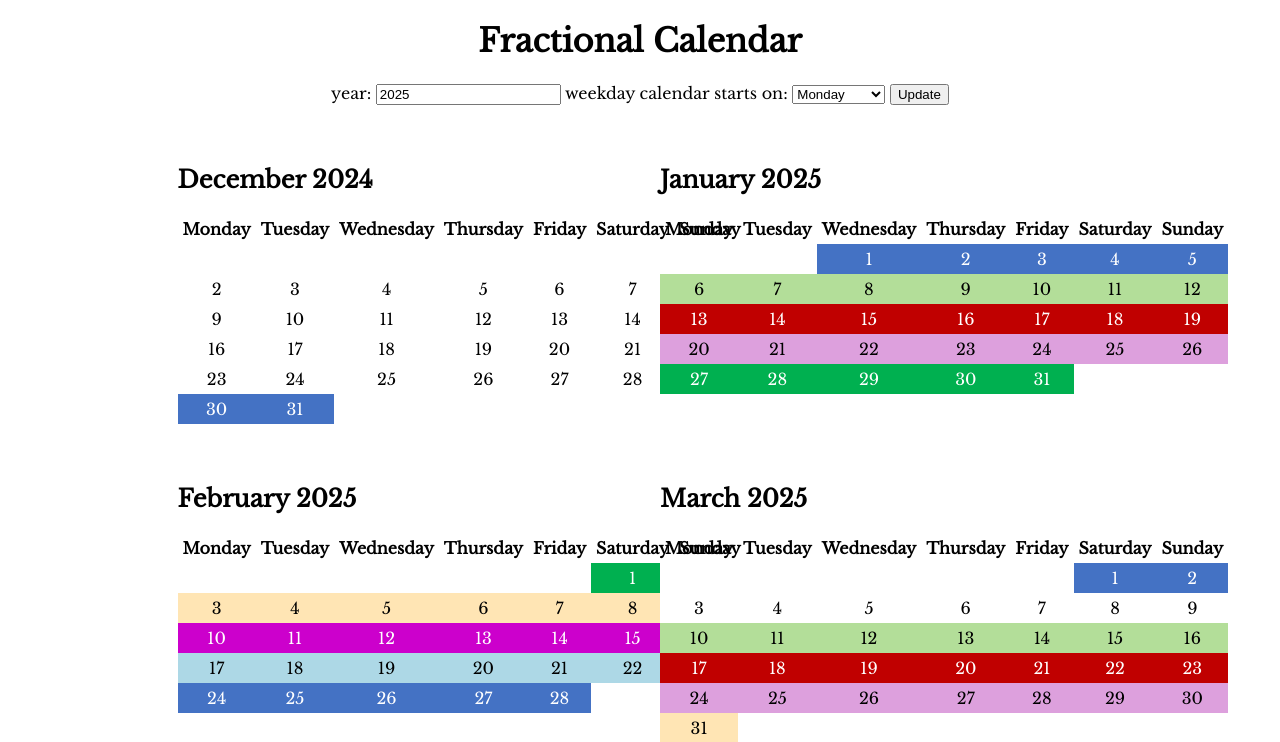
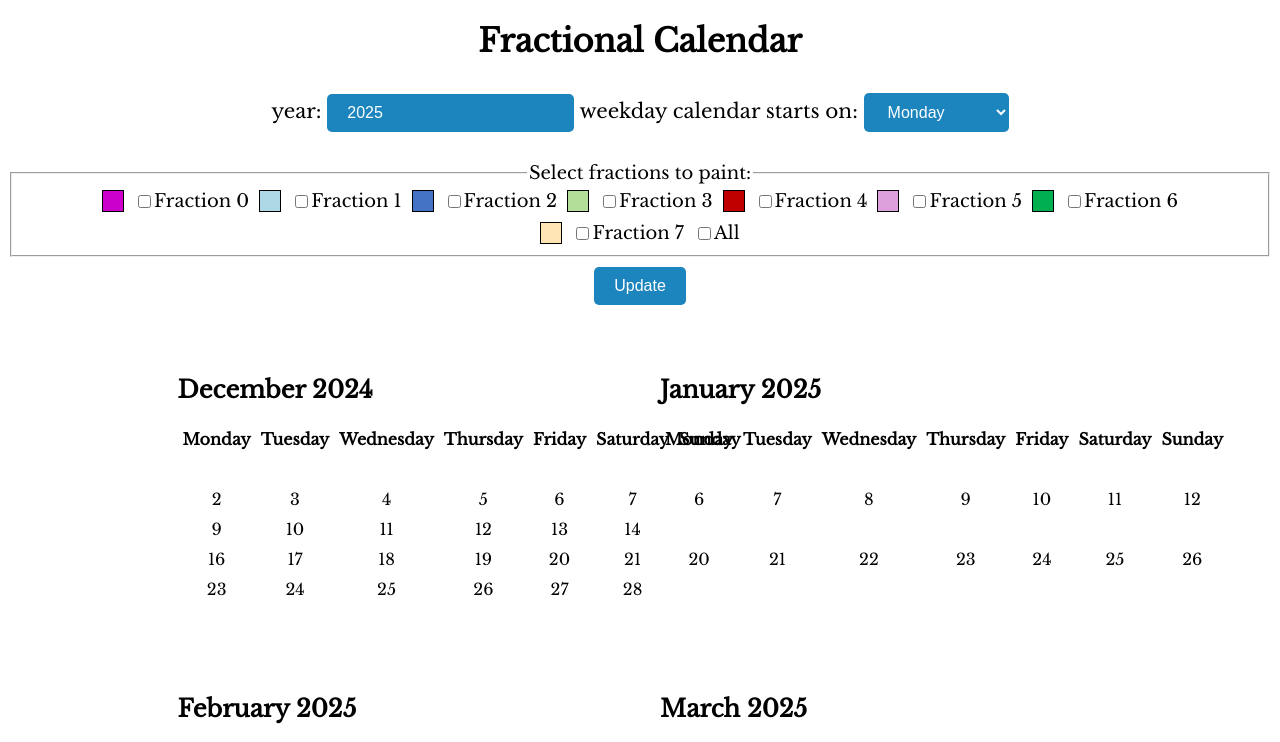
Before and after one commit to rodriesquivel13/FracScheduler, a Flask app: page / in a window 1280 px wide. Shown: the top 742 px of the page. Run offline with Flask 3, Linux system fonts and the light colour scheme.

Commit message:
progreso en el caculo de las fechasno fractional

```diff
--- a/app.py
+++ b/app.py
@@ -30,9 +30,16 @@
     # Obtener diciembre del año anterior
     previous_december = cal.monthdayscalendar(year - 1, 12)
 
+    # Obtener las fracciones seleccionadas
+    selected_fractions = request.args.getlist('fractions', type=str)
+    if 'all' in selected_fractions:
+        selected_fractions = list(range(8)) + ['all']
+    else:
+        selected_fractions = [int(f) for f in selected_fractions]
+
     day_names = [calendar.day_name[(i + start_day) % 7] for i in range(7)]
     months_with_index = list(enumerate(months))
-    return render_template('calendar.html', year=year, months_with_index=months_with_index, start_day=start_day, day_names=day_names, calendar=calendar, fractional_indices=fractional_indices, fraction_colors=fraction_colors, datetime=datetime, previous_december=previous_december)
+    return render_template('calendar.html', year=year, months_with_index=months_with_index, start_day=start_day, day_names=day_names, calendar=calendar, fractional_indices=fractional_indices, fraction_colors=fraction_colors, datetime=datetime, previous_december=previous_december, selected_fractions=selected_fractions)
 
 if __name__ == '__main__':
     app.run(debug=True)
--- a/static/styles.css
+++ b/static/styles.css
@@ -9,6 +9,7 @@
 form {
     text-align: center;
     margin-bottom: 20px;
+    font-size: 20px; /* Ajusta el tamaño de letra */
 }
 
 .calendar {
@@ -37,3 +38,46 @@
     background-color: #ffffff;  /* Asegurar que los campos vacíos sean completamente blancos */
     box-shadow: none;  /* Eliminar cualquier sombra */
 }
+
+.fraction-selector {
+    display: flex;
+    flex-direction: column;
+    font-size: 18px; /* Ajusta el tamaño de letra */
+    margin-top: 20px;
+    align-items: center; /* Centrar los elementos verticalmente */
+}
+.fraction-container {
+    display: flex;
+    flex-wrap: wrap;
+    gap: 10px;
+    justify-content: center; /* Centrar los elementos horizontalmente */
+}
+.fraction-label {
+    display: flex;
+    align-items: center;
+    margin-bottom: 10px;
+}
+.fraction-color {
+    width: 20px;
+    height: 20px;
+    margin-right: 10px;
+    border: 1px solid #000;
+}
+.fraction-item {
+    display: flex;
+    align-items: center;
+}
+.form-button {
+    font-size: 16px; /* Ajusta el tamaño de letra */
+    padding: 10px 20px; /* Ajusta el tamaño del botón */
+    margin-top: 10px; /* Espacio superior */
+    margin-bottom: 10px; /* Espacio inferior */
+    background-color: #1C85BE; /* Color de fondo */
+    color: white; /* Color del texto */
+    border: none; /* Sin borde */
+    border-radius: 5px; /* Bordes redondeados */
+    cursor: pointer; /* Cambia el cursor al pasar sobre el botón */
+}
+.form-button:hover {
+    background-color: #4472C4; /* Color de fondo al pasar el cursor */
+}
--- a/templates/calendar.html
+++ b/templates/calendar.html
@@ -11,9 +11,9 @@
     <h1>Fractional Calendar</h1>
     <form method="get" action="/">
         <label for="year">year:</label>
-        <input type="number" id="year" name="year" value="{{ year }}">
+        <input type="number" id="year" name="year" value="{{ year }}" class="form-button">
         <label for="start_day">weekday calendar starts on:</label>
-        <select id="start_day" name="start_day">
+        <select id="start_day" name="start_day" class="form-button">
             <option value="0" {% if start_day == 0 %}selected{% endif %}>Monday</option>
             <option value="1" {% if start_day == 1 %}selected{% endif %}>Tuesday</option>
             <option value="2" {% if start_day == 2 %}selected{% endif %}>Wednesday</option>
@@ -22,7 +22,23 @@
             <option value="5" {% if start_day == 5 %}selected{% endif %}>Saturday</option>
             <option value="6" {% if start_day == 6 %}selected{% endif %}>Sunday</option>
         </select>
-        <button type="submit">Update</button>
+        <fieldset class="fraction-selector">
+            <legend>Select fractions to paint:</legend>
+            <div class="fraction-container">
+                {% for i in range(8) %}
+                    <div class="fraction-item">
+                        <div class="fraction-color" style="background-color: {{ fraction_colors[i] }};"></div>
+                        <input type="checkbox" id="fraction_{{ i }}" name="fractions" value="{{ i }}" {% if i in selected_fractions %}checked{% endif %}>
+                        <label for="fraction_{{ i }}">Fraction {{ i }}</label>
+                    </div>
+                {% endfor %}
+                <div class="fraction-item">
+                    <input type="checkbox" id="fraction_all" name="fractions" value="all" {% if 'all' in selected_fractions %}checked{% endif %}>
+                    <label for="fraction_all">All</label>
+                </div>
+            </div>
+        </fieldset>
+        <button type="submit" class="form-button">Update</button>
     </form>
     <div class="calendar">
         {% if months_with_index[0][0] == 0 %}
@@ -43,7 +59,8 @@
                                     {% set date = datetime(year - 1, 12, day) if day != 0 else None %}
                                     {% set fraction = fractional_indices.get(date) if date else None %}
                                     {% set text_color = '#FFFFFF' if fraction and fraction[0] in [0, 2, 4, 6] else '#000000' %}
-                                    <td class="{{ 'empty' if day == 0 else '' }}" style="background-color: {% if fraction %}{{ fraction_colors[fraction[0]] }}{% else %}#ffffff{% endif %}; color: {{ text_color }};">
+                                    {% set paint_fraction = fraction and (fraction[0] in selected_fractions or 'all' in selected_fractions) %}
+                                    <td class="{{ 'empty' if day == 0 else '' }}" style="background-color: {% if paint_fraction %}{{ fraction_colors[fraction[0]] }}{% else %}#ffffff{% endif %}; color: {{ text_color }};">
                                         {{ day if day != 0 else '' }}
                                     </td>
                                 {% endfor %}
@@ -71,7 +88,8 @@
                                     {% set date = datetime(year, month_index + 1, day) if day != 0 else None %}
                                     {% set fraction = fractional_indices.get(date) if date else None %}
                                     {% set text_color = '#FFFFFF' if fraction and fraction[0] in [0, 2, 4, 6] else '#000000' %}
-                                    <td class="{{ 'empty' if day == 0 else '' }}" style="background-color: {% if fraction %}{{ fraction_colors[fraction[0]] }}{% else %}#ffffff{% endif %}; color: {{ text_color }};">
+                                    {% set paint_fraction = fraction and (fraction[0] in selected_fractions or 'all' in selected_fractions) %}
+                                    <td class="{{ 'empty' if day == 0 else '' }}" style="background-color: {% if paint_fraction %}{{ fraction_colors[fraction[0]] }}{% else %}#ffffff{% endif %}; color: {{ text_color }};">
                                         {{ day if day != 0 else '' }}
                                     </td>
                                 {% endfor %}
--- a/utils.py
+++ b/utils.py
@@ -211,12 +211,3 @@
         print(lunes_santo(i).weekday())
     for i in range (2027,2047):
         print(semana_santa_weeker(i,0), semana_diabla_weeker(i,0))"""
-
-    year = 2027
-
-    for k in range(year,year + 2):
-        print(k)
-        calendar1 = fractional_index_maker(k,0)
-        calendar2 = fractional_day_weeker(k,0)
-        for i in range(len(calendar1.keys())):
-           print(list(calendar1.keys())[i],list(calendar1.values())[i],list(calendar2.values())[i])
```
Also changed, not shown: debug.py (+17 -19 lines).
